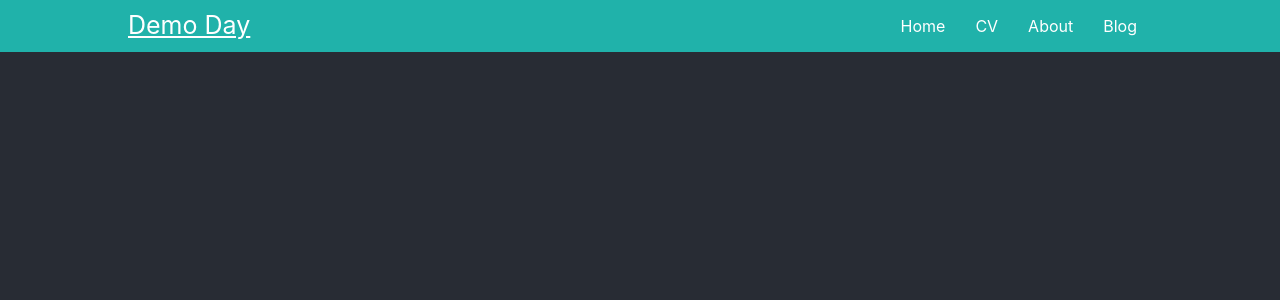
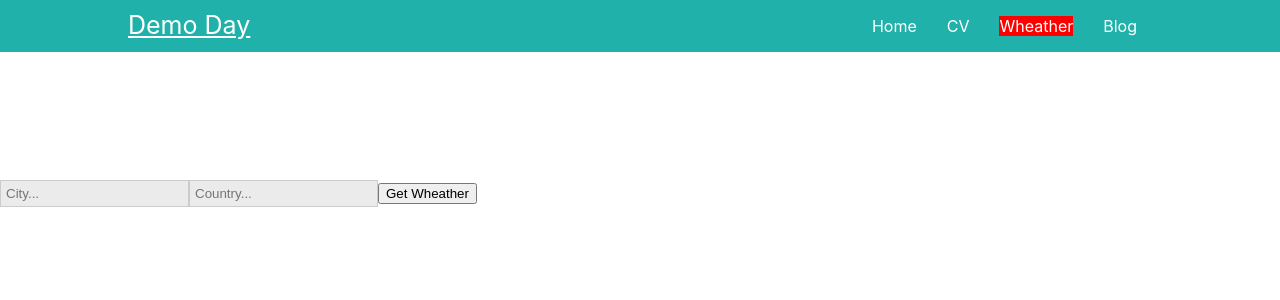
Before and after one commit to Omrane1982/CV_project_react, a React (Create React App) app: page /Wheather in a window 1280 px wide. Shown: the top 300 px of the page. Built offline with nearby package versions, Linux system fonts and the light colour scheme.

Commit message:
crud wheather

```diff
--- a/src/About.js
+++ /dev/null
@@ -1,10 +0,0 @@
-import React from 'react';
-const About=()=>{
-    return(
-        <div>
-            <h2>About</h2>
-            <p>This About section</p>
-        </div>
-    )
-}
-export default About;
--- a/src/App.js
+++ b/src/App.js
@@ -1,7 +1,7 @@
 import React, {Component} from 'react';
 import { BrowserRouter,Route,Switch } from 'react-router-dom';
 import Home from'./Home';
-import About from'./About';
+import Wheather from'./Wheather';
 import CV from'./CV';
 import Nav from'./Nav';
 import Blog from'./blog';
@@ -16,7 +16,7 @@ class App extends Component {
    <switch>
    <Route exact path="/" component={Home}/>
    <Route  path="/CV" component={CV}/>
-   <Route path="/about" component={About}/>
+   <Route path="/Wheather" component={Wheather}/>
    <Route path="/Blog" component={Blog}/>
    </switch>
     </div>
--- a/src/Nav.js
+++ b/src/Nav.js
@@ -8,7 +8,7 @@ const Nav=()=>{
             <ul>
                 <NavLink exact to="/">Home</NavLink>
                 <NavLink  to="/CV">CV</NavLink>
-                <NavLink to="/about">About</NavLink>
+                <NavLink to="/Wheather">Wheather</NavLink>
                 <NavLink to="/Blog">Blog</NavLink>
             </ul>
         </div>
--- /dev/null
+++ b/src/Weather.css
@@ -0,0 +1,8 @@
+form{
+    margin-top: 10%;
+
+}
+body{
+    background-color: white;
+ color: black
+}
--- /dev/null
+++ b/src/Wheather.js
@@ -0,0 +1,15 @@
+import React, {Component} from 'react';
+import './Weather.css';
+import Form from './form';
+class Wheather extends Component{
+    fetWheather=()=>{
+        console.log('get Wheather')
+    }
+    render(){
+        return(
+            <Form getWheather={this.getWheather}/>
+        )
+
+    }
+}
+export default Wheather;
--- /dev/null
+++ b/src/form.js
@@ -0,0 +1,12 @@
+import React, {Component} from 'react';
+const Form=(props)=>{
+    return(
+        <form onSubmit={props.getWheather}>
+        <input Type="text" placeholder="City..."/>
+        <input Type="text" placeholder="Country..."/>
+        <button>Get Wheather</button>
+
+    </form>
+    )
+}
+export default Form;
```
Also changed, not shown: src/Temp.js (added).
